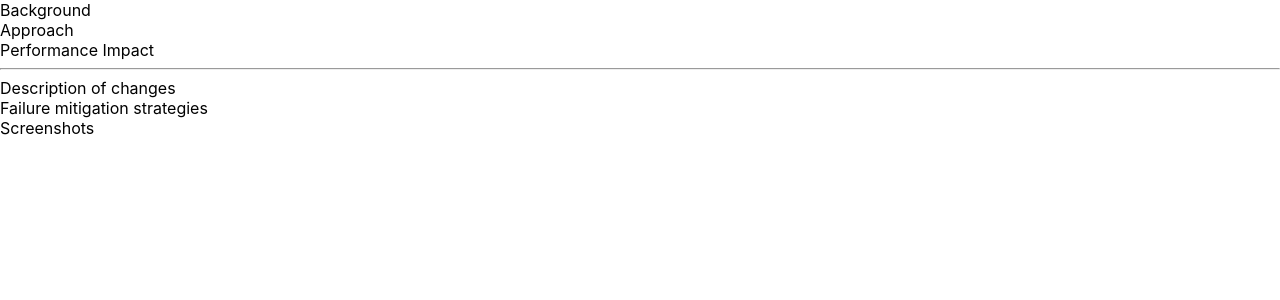
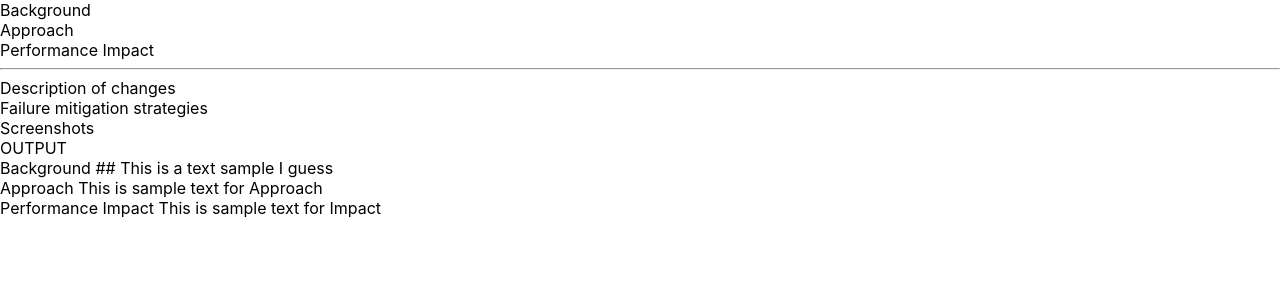
Before and after one commit to CharlesDesiderio/pr-manager, a React (Create React App) app: page / in a window 1280 px wide. Shown: the top 300 px of the page. Built offline with nearby package versions, Linux system fonts and the light colour scheme.

Commit message:
Quick and dirty outputting of data

```diff
--- a/src/App.js
+++ b/src/App.js
@@ -1,6 +1,7 @@
 import { useState } from 'react'
 
 import Editor from "./components/Editor"
+import Output from './components/Output'
 import Section from './components/Section'
 
 const App = () => {
@@ -47,6 +48,8 @@ const App = () => {
       })
       }
 
+      <Output data={sectionState} array={sectionsArray} />
+
     </div>
   )
 }
--- a/src/components/Output.jsx
+++ b/src/components/Output.jsx
@@ -1,6 +1,11 @@
-const Output = () => {
+const Output = (props) => {
   return (
-    <div>Output</div>
+    <div>
+    OUTPUT
+      { props.data.map((item) => {
+        return <div>{props.array[item].title} { props.array[item].text }</div>
+      }) }
+    </div>
   )
 }
 
```
